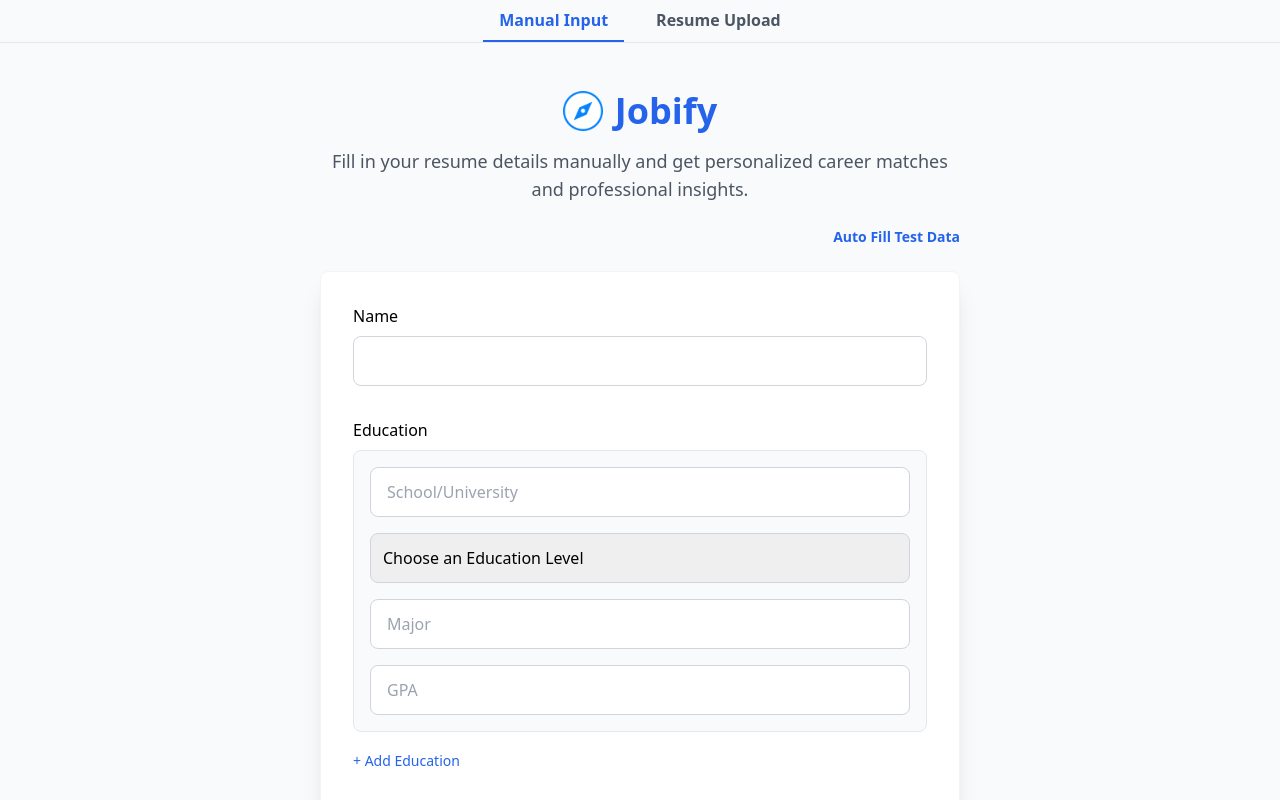
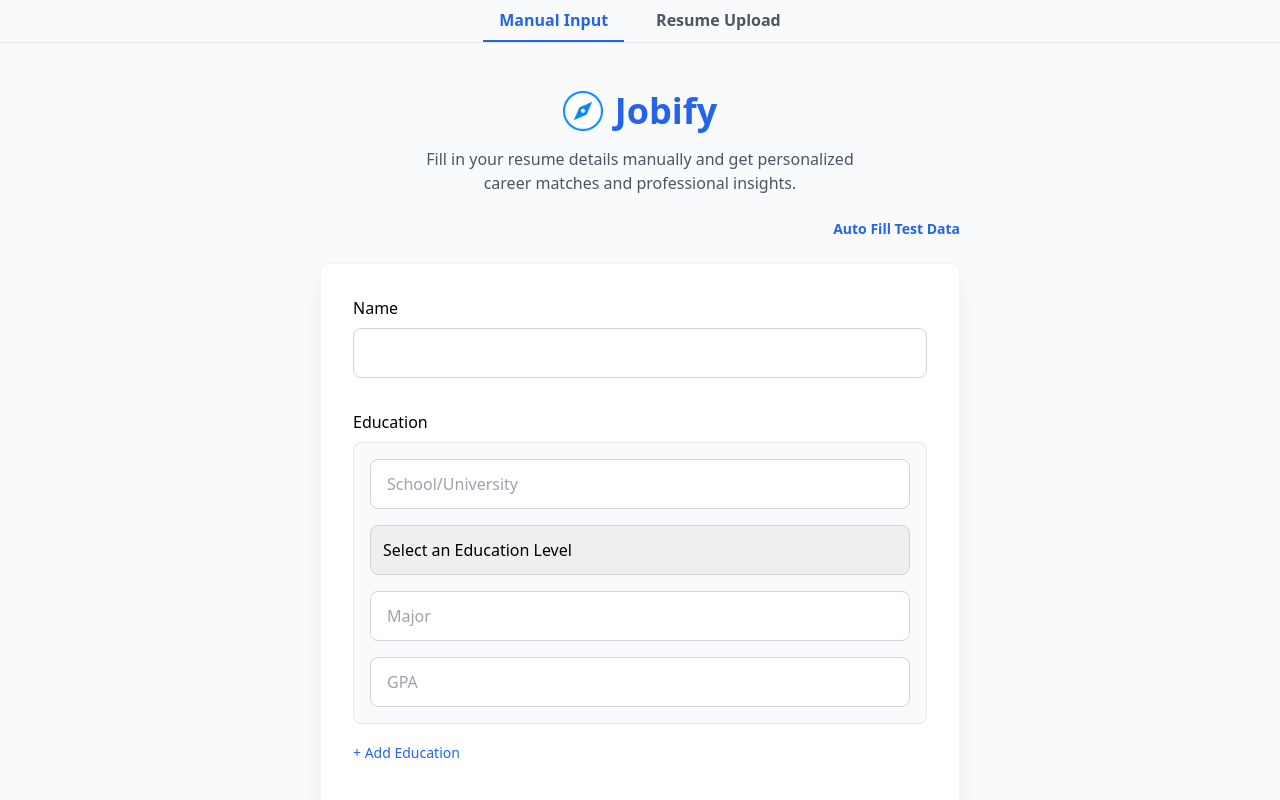
Before and after one commit to reikki7/smart-career-recommendation, a React (Vite) app: page / in a window 1280 px wide. Shown: the top 800 px of the page. Built offline with nearby package versions, Linux system fonts and the light colour scheme; no server answers.

Commit message:
UI consistency

```diff
--- a/src/components/ManualInput.jsx
+++ b/src/components/ManualInput.jsx
@@ -164,7 +164,7 @@ function ManualInput({
           <img src={webIcon} className="mr-3 w-10 h-10" alt="Jobify" />
           Jobify
         </h1>
-        <p className="text-lg text-gray-600">
+        <p className="text-gray-600 max-w-md mx-auto">
           Fill in your resume details manually and get personalized career
           matches and professional insights.
         </p>
@@ -243,7 +243,7 @@ function ManualInput({
                   style={{ appearance: "none" }}
                 >
                   <option className="text-black/50" value="">
-                    Choose an Education Level
+                    Select an Education Level
                   </option>
                   <option value="associate">High School</option>
                   <option value="associate">Associate</option>
```
